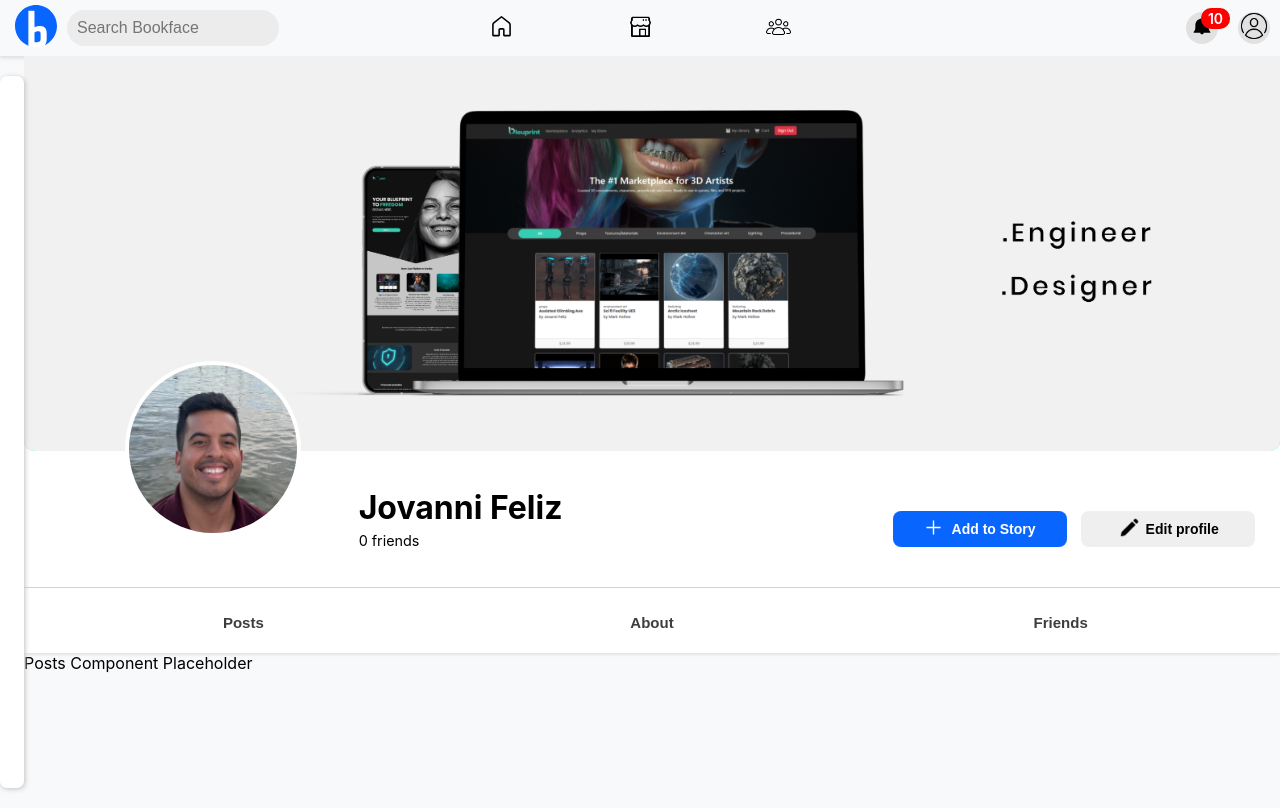
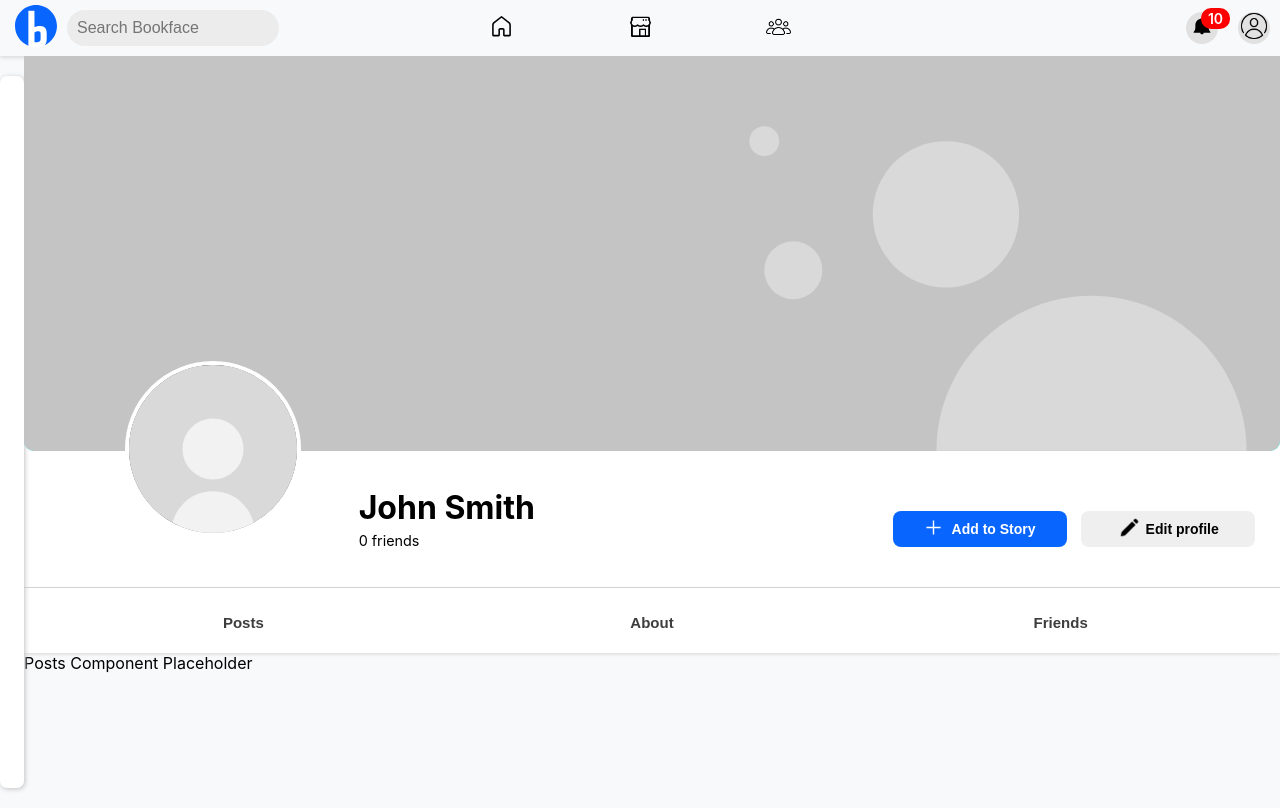
Before and after one commit to Code-Campfire/zenith-masters-8341-client, a React (Create React App) app: page /account in a window 1280 px wide. Built offline with nearby package versions, Linux system fonts and the light colour scheme.

Commit message:
Completed Profile UI

```diff
--- a/src/components/account-sub-components/Header.js
+++ b/src/components/account-sub-components/Header.js
@@ -9,7 +9,7 @@ import NameTitle from './NameTitle';
 export default function Header({ friendListAmount, userObject }) {
   const [currentPosts, setCurrentPosts] = useState([]);
   const [currentComponent, setCurrentComponent] = useState('posts');
-  const [user, setUser] = useState({firstName: 'Jovanni', lastName: 'Feliz'});
+  const [user, setUser] = useState({firstName: 'John', lastName: 'Smith'});
 
   let userID = true;
 return (
@@ -19,10 +19,11 @@ return (
         <div id='coverBackground'>
           <picture>
               <source
-              srcSet=''
+              srcSet='cover-img.svg'
+              alt='cover-img'
               />
               <img
-              src='cover-img.png'
+              src='cover-img.svg'
               alt='cover-img'
               style={{
                 display: 'flex',
--- a/src/components/account-sub-components/ProfileImage.js
+++ b/src/components/account-sub-components/ProfileImage.js
@@ -6,9 +6,11 @@ export default function ProfileImage() {
       <div>
         <picture>
           <source
-          srcSet="/jojo.jpeg"
+          srcSet='profile-img.svg'
+          alt=''
           />
-          <img src='/fb-logo.svg' alt='profile' id="profile-photo"/>
+          <img src='profile-img.svg' alt='profile' id="profile-photo"
+          />
         </picture>
       </div>
     </>
```
Also changed, not shown: public/cover-img.svg (added), public/profile-img.svg (added).
